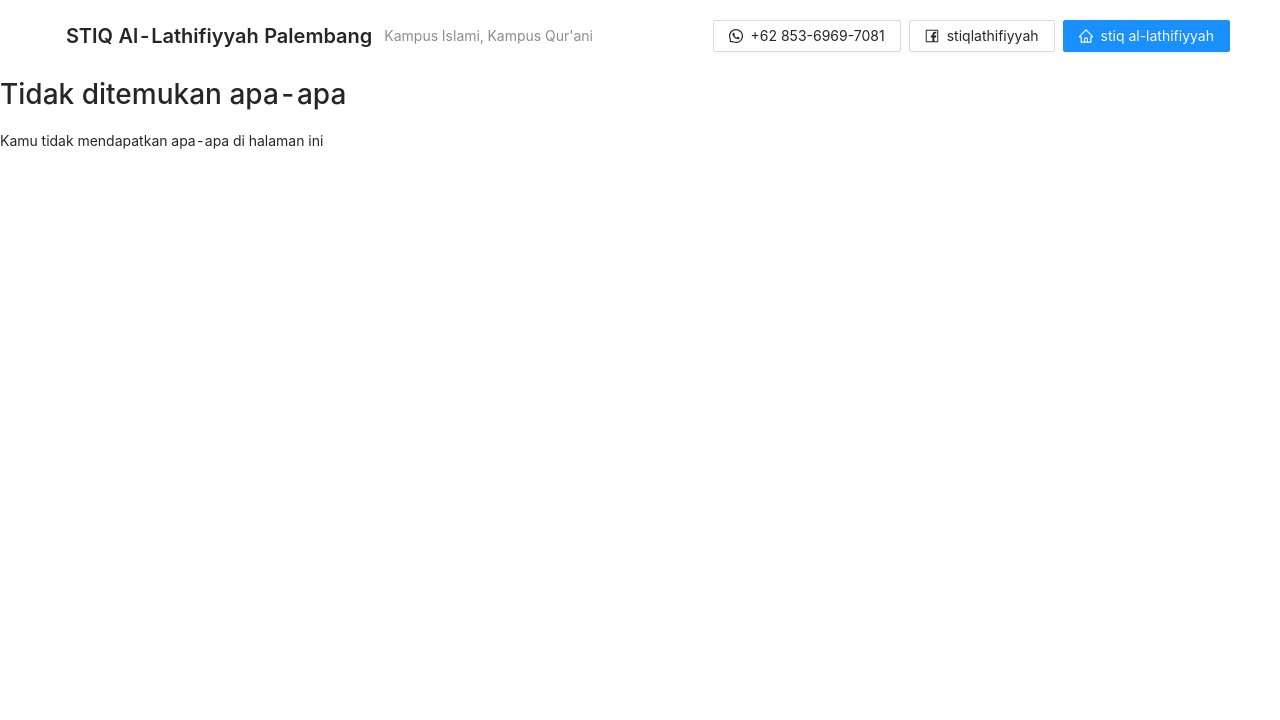
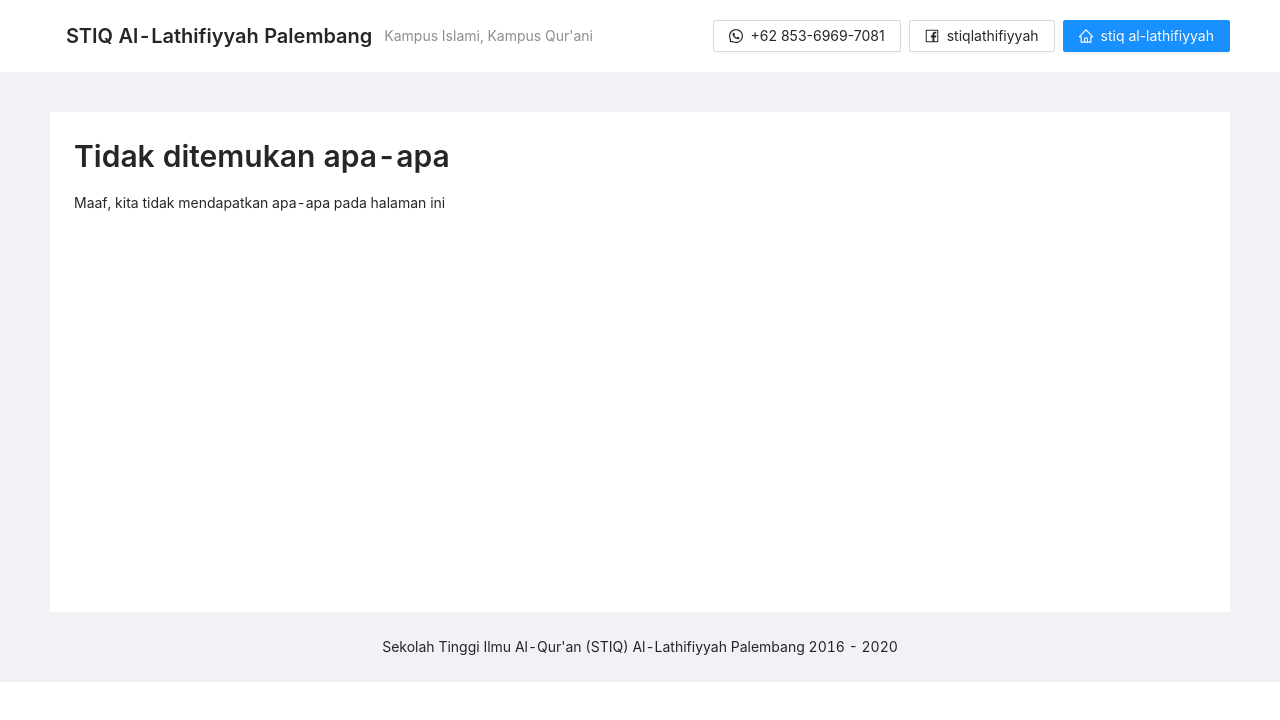
Before and after one commit to Naandalist/survey-chart, a React (Create React App) app: page /dosen in a window 1280 px wide. Shown: the top 720 px of the page. Built offline with nearby package versions, Linux system fonts and the light colour scheme.

Commit message:
chore: fix notFound

```diff
--- a/src/components/pages/NotFound.js
+++ b/src/components/pages/NotFound.js
@@ -1,11 +1,36 @@
-import React from "react";
+import React, { Fragment } from "react";
+import { Layout, Typography } from "antd";
+
+const { Content, Footer } = Layout;
+const { Title, Paragraph } = Typography;
 
 function NotFound() {
   return (
-    <div>
-      <h1>Tidak ditemukan apa-apa</h1>
-      <p className='lead'>Kamu tidak mendapatkan apa-apa di halaman ini</p>
-    </div>
+    <Fragment>
+      <Layout>
+        <Content
+          className='site-layout'
+          style={{ padding: "0 50px", marginTop: 40 }}
+        >
+          <div
+            className='site-layout-background'
+            style={{ padding: 24, minHeight: 500 }}
+          >
+            <Title level={2}>Tidak ditemukan apa-apa</Title>
+            <Paragraph>
+              Maaf, kita tidak mendapatkan apa-apa pada halaman ini
+            </Paragraph>
+            {/* Chart BEGIN */}
+
+            {/* Chart END */}
+          </div>
+        </Content>
+        <Footer style={{ textAlign: "center" }}>
+          Sekolah Tinggi Ilmu Al-Qur'an (STIQ) Al-Lathifiyyah Palembang 2016 -
+          2020
+        </Footer>
+      </Layout>
+    </Fragment>
   );
 }
 
```
